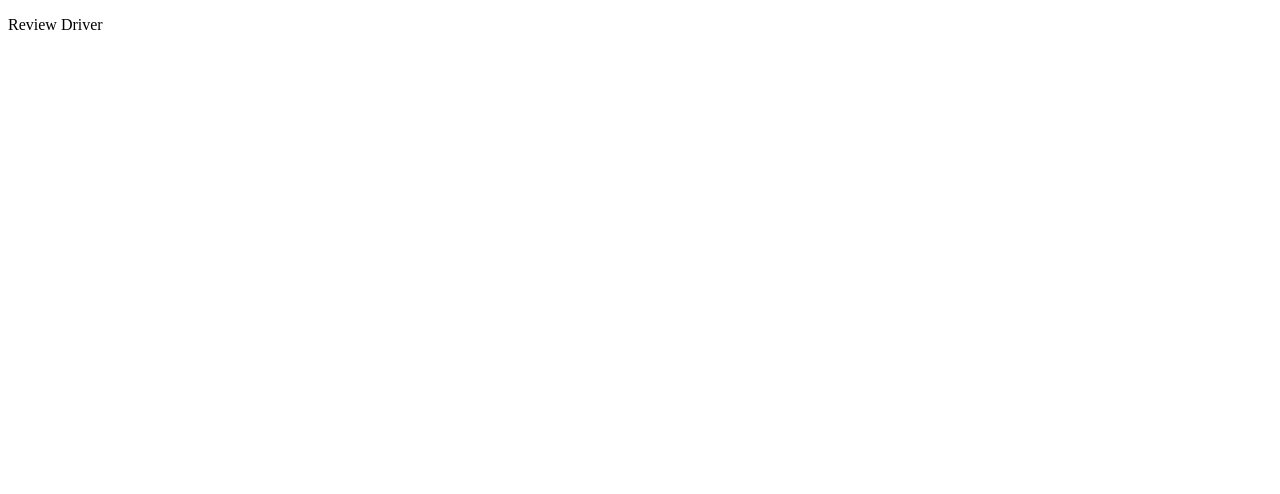
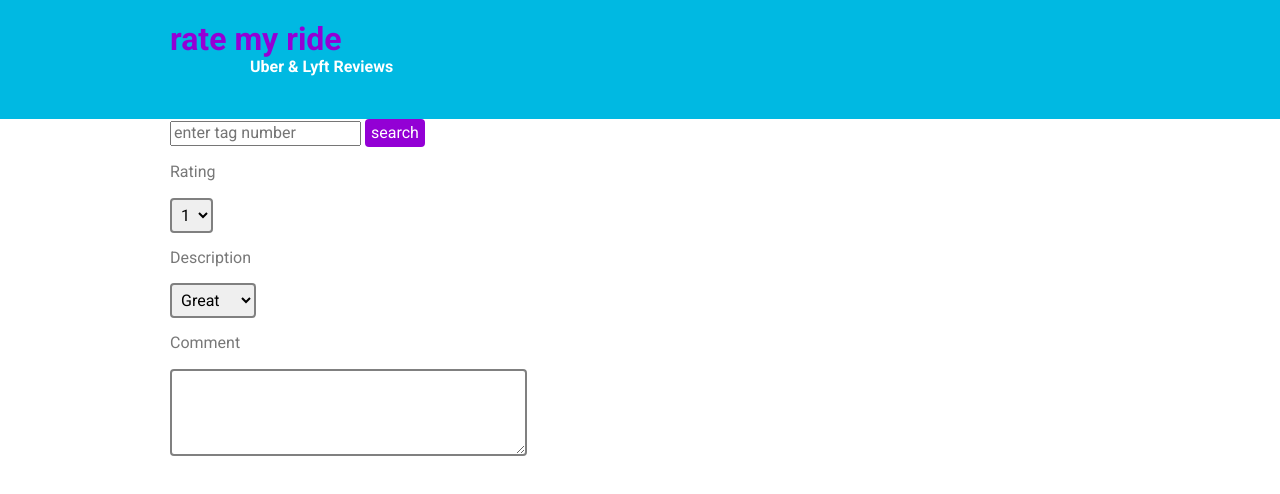
Before and after one commit to allen30331/rate_my_ride_2, a website: page public/views/review-driver.html in a window 1280 px wide. Drawn offline with nearby package versions, Linux system fonts and the light colour scheme.

Commit message:
added review driver page

```diff
--- a/public/js/results.js
+++ b/public/js/results.js
@@ -1,3 +1,5 @@
+let driverId;
+
 let driverTagNumber = localStorage.getItem("query");
 
 
@@ -43,7 +45,9 @@ function renderData(data) {
 
   	let year = now.getFullYear();
 
+  	driverId = data.id;
 
+  	driverId = localStorage.setItem("driverId", driverId);
 
 	if (data.status === 500) {
 		$('.modal').show();
--- /dev/null
+++ b/public/js/review-driver.js
@@ -0,0 +1,4 @@
+
+let driverId = localStorage.getItem("driverId");
+
+console.log(driverId);
--- a/public/views/review-driver.html
+++ b/public/views/review-driver.html
@@ -1,9 +1,67 @@
 <!DOCTYPE html>
 <html>
 <head>
-	<title></title>
+	<meta charset="utf-8">
+	<meta name="viewport" content="width=device-width, initial-scale=1">
+    <title>Rate My Ride | Uber and Lyft Reviews</title>
+    <link rel="stylesheet" type="text/css" href="https://cdnjs.cloudflare.com/ajax/libs/normalize/5.0.0/normalize.css">
+    <link href="https://fonts.googleapis.com/css?family=Roboto:400,700,900" rel="stylesheet">
+	<link rel="stylesheet" type="text/css" href="../css/css-main.css">
+	<link rel="stylesheet" type="text/css" href="../css/float-grid.css">
+	<link rel="stylesheet" type="text/css" href="../css/modal.css">
 </head>
 <body>
-<p>Review Driver</p>
+	<header>
+		<div class="row">
+			<div class="col-4">
+				<h1 class='logo'><a href='/'>rate my ride</a></h1>
+				<div class="uber-lyft">
+					<h4>Uber &amp; Lyft Reviews</h4>
+				</div>
+			</div>
+		</div>
+
+
+	</header>
+
+	<div class="row">
+		<div class="col-12">
+			<form class="search-form" action="/results" method="get" autocomplete="off">
+				<input type="text" name="search-field" class="search-field" placeholder="enter tag number" required/>
+				<button type='submit' class="search-button">search</button>
+			</form>
+		</div>
+	</div>
+
+	<div class="row">
+		<div class="col-12">
+	    	<form class="review-driver" action="/drivers/id/reviews" method="post" id="review-form">
+	    		<p>Rating</p> <select name="rating" form="rating-choice" id="driverRating">
+	    	          <option value="1">1</option>
+	    	          <option value="2">2</option>
+	    	          <option value="3">3</option>
+	    	          <option value="4">4</option>
+	    	          <option value="5">5</option>
+	    	          </select><br>
+	    	  	<p>Description</p> <select name="description" form="description-choice" id="description">
+	    	          <option value="Great">Great</option>
+	    	          <option value="Good">Good</option>
+	    	          <option value="Bad">Bad</option>
+	    	          <option value="Nuetral">Nuetral</option>
+	    	          <option value="Creepy">Creepy</option>
+	    	          </select><br>
+
+	    	  	<p>Comment</p> <textarea cols="50" rows="4" name="comment" id="comment" required></textarea><br>
+	    	</form>
+	    	<button type='submit' class="submit-driver-review-button" id="review-form">submit
+	    	</button>
+	    	<button class="cancel-button"><a href="index.html">cancel</a></button>
+	    </div>
+    </div>
+
+
+
+	<script src="https://ajax.googleapis.com/ajax/libs/jquery/3.1.1/jquery.min.js"></script>
+	<script type="text/javascript" src="../js/review-driver.js"></script>
 </body>
 </html>
```
